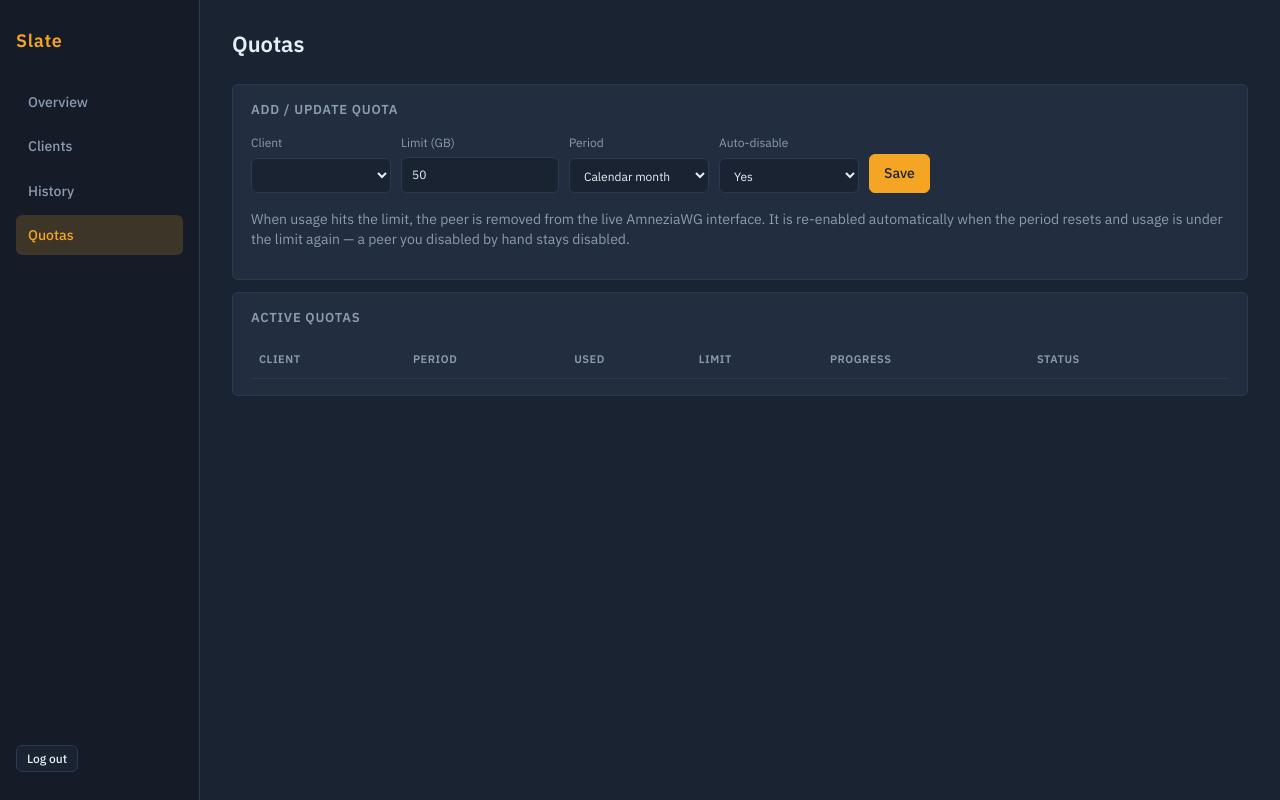
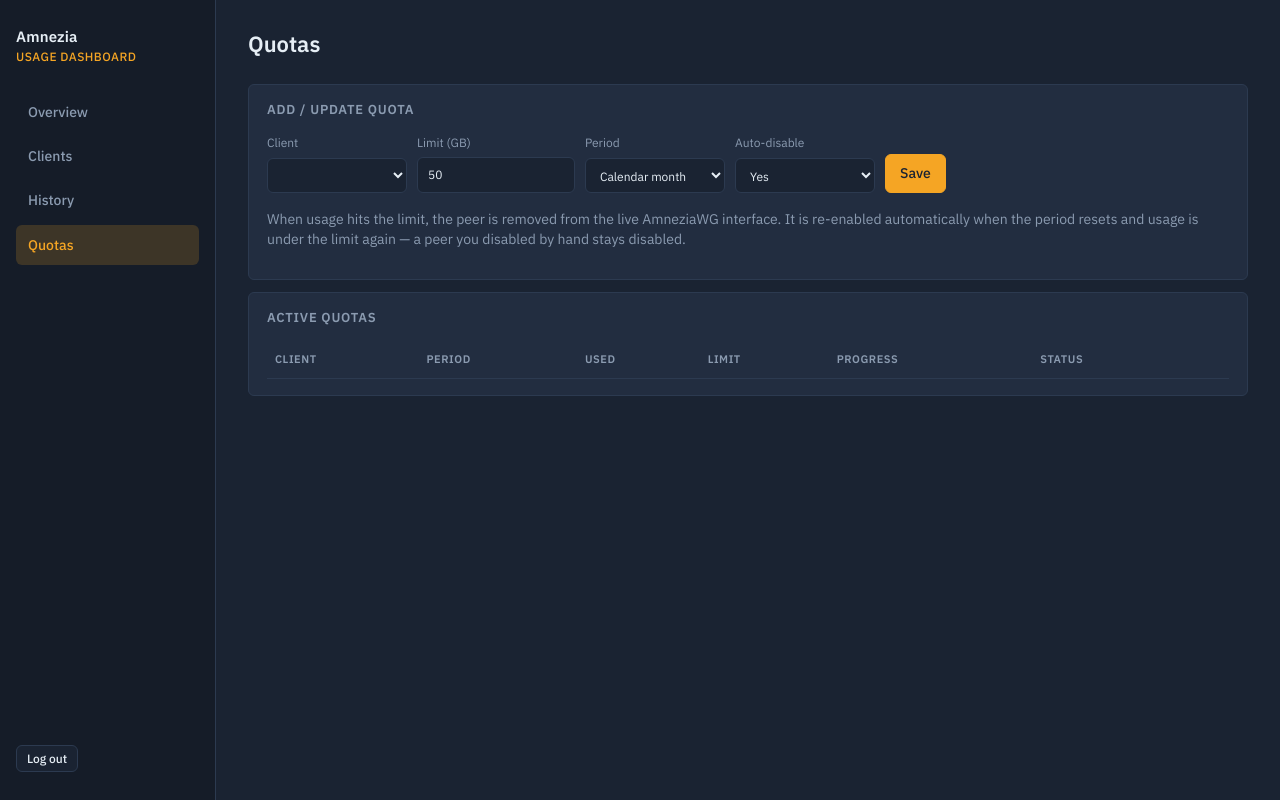
Before and after one commit to int-cloud-automation/amnezia-usage-dashboard, a FastAPI app: page /quotas in a window 1280 px wide. Run offline with FastAPI, Linux system fonts and the light colour scheme; the visitor is signed in with stand-in values (Sample User, id 1); data that the repository does not hold is empty; parts of the project's set-up code (start-up, migrations or seed data) failed here and were passed over.

Commit message:
Rename the product to Amnezia Usage Dashboard.

```diff
--- a/app/main.py
+++ b/app/main.py
@@ -68,7 +68,7 @@ def create_app() -> FastAPI:
         await collector.stop()
         await db.close()
 
-    app = FastAPI(title="Slate", docs_url=None, redoc_url=None, lifespan=lifespan)
+    app = FastAPI(title="Amnezia Usage Dashboard", docs_url=None, redoc_url=None, lifespan=lifespan)
     app.add_middleware(
         SessionMiddleware,
         secret_key=settings.secret_key,
--- a/app/static/styles.css
+++ b/app/static/styles.css
@@ -41,7 +41,7 @@ a:hover {
 
 .shell {
   display: grid;
-  grid-template-columns: 200px 1fr;
+  grid-template-columns: 216px 1fr;
   min-height: 100vh;
 }
 
@@ -55,9 +55,20 @@ a:hover {
 }
 
 .brand {
-  font-size: 18px;
+  font-size: 15px;
   font-weight: 600;
+  letter-spacing: 0.01em;
+  color: var(--text);
+  line-height: 1.25;
+}
+
+.brand span {
+  display: block;
+  margin-top: 2px;
+  font-size: 12px;
+  font-weight: 500;
   letter-spacing: 0.04em;
+  text-transform: uppercase;
   color: var(--accent);
 }
 
--- a/app/templates/base.html
+++ b/app/templates/base.html
@@ -3,7 +3,7 @@
 <head>
   <meta charset="utf-8" />
   <meta name="viewport" content="width=device-width, initial-scale=1" />
-  <title>{% block title %}Slate{% endblock %}</title>
+  <title>{% block title %}Amnezia Usage Dashboard{% endblock %}</title>
   <link rel="preconnect" href="https://fonts.googleapis.com" />
   <link rel="preconnect" href="https://fonts.gstatic.com" crossorigin />
   <link href="https://fonts.googleapis.com/css2?family=IBM+Plex+Mono:wght@400;500&family=IBM+Plex+Sans:wght@400;500;600&display=swap" rel="stylesheet" />
@@ -15,7 +15,7 @@
 <body>
   <div class="shell">
     <aside class="rail">
-      <div class="brand">Slate</div>
+      <div class="brand">Amnezia <span>Usage Dashboard</span></div>
       <nav class="nav">
         <a href="/" class="{{ 'active' if active == 'overview' else '' }}">Overview</a>
         <a href="/clients" class="{{ 'active' if active == 'clients' else '' }}">Clients</a>
--- a/app/templates/clients.html
+++ b/app/templates/clients.html
@@ -1,5 +1,5 @@
 {% extends "base.html" %}
-{% block title %}Clients · Slate{% endblock %}
+{% block title %}Clients · Amnezia Usage Dashboard{% endblock %}
 {% block content %}
 <div class="topbar">
   <h1>Clients</h1>
--- a/app/templates/history.html
+++ b/app/templates/history.html
@@ -1,5 +1,5 @@
 {% extends "base.html" %}
-{% block title %}History · Slate{% endblock %}
+{% block title %}History · Amnezia Usage Dashboard{% endblock %}
 {% block content %}
 <div class="topbar">
   <h1>History</h1>
--- a/app/templates/login.html
+++ b/app/templates/login.html
@@ -3,7 +3,7 @@
 <head>
   <meta charset="utf-8" />
   <meta name="viewport" content="width=device-width, initial-scale=1" />
-  <title>Login · Slate</title>
+  <title>Login · Amnezia Usage Dashboard</title>
   <link rel="preconnect" href="https://fonts.googleapis.com" />
   <link rel="preconnect" href="https://fonts.gstatic.com" crossorigin />
   <link href="https://fonts.googleapis.com/css2?family=IBM+Plex+Sans:wght@400;500;600&display=swap" rel="stylesheet" />
@@ -12,8 +12,8 @@
 <body>
   <div class="login-wrap">
     <div class="login-card">
-      <h1>Slate</h1>
-      <p>AmneziaWG usage dashboard</p>
+      <h1>Amnezia</h1>
+      <p>Usage Dashboard</p>
       {% if error %}
       <div class="error-banner">{{ error }}</div>
       {% endif %}
--- a/app/templates/overview.html
+++ b/app/templates/overview.html
@@ -1,5 +1,5 @@
 {% extends "base.html" %}
-{% block title %}Overview · Slate{% endblock %}
+{% block title %}Overview · Amnezia Usage Dashboard{% endblock %}
 {% block content %}
 <div class="topbar">
   <h1>Overview</h1>
--- a/app/templates/quotas.html
+++ b/app/templates/quotas.html
@@ -1,5 +1,5 @@
 {% extends "base.html" %}
-{% block title %}Quotas · Slate{% endblock %}
+{% block title %}Quotas · Amnezia Usage Dashboard{% endblock %}
 {% block content %}
 <div class="topbar">
   <h1>Quotas</h1>
--- a/scripts/capture_screenshots.py
+++ b/scripts/capture_screenshots.py
@@ -1,4 +1,4 @@
-"""Capture demo-mode screenshots for the README. Requires a running Slate instance."""
+"""Capture demo-mode screenshots for the README. Requires a running dashboard instance."""
 
 from pathlib import Path
 
```
Also changed, not shown: README.md, 6 other files.
